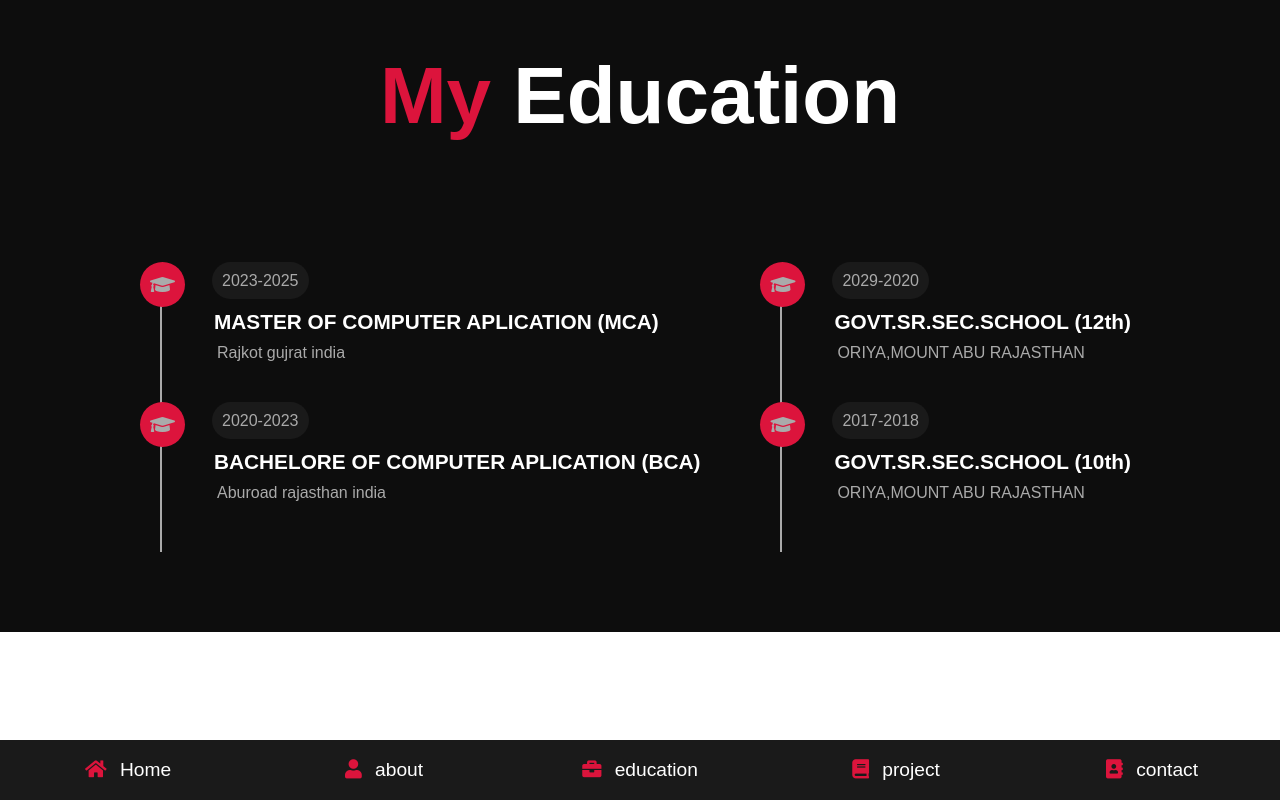
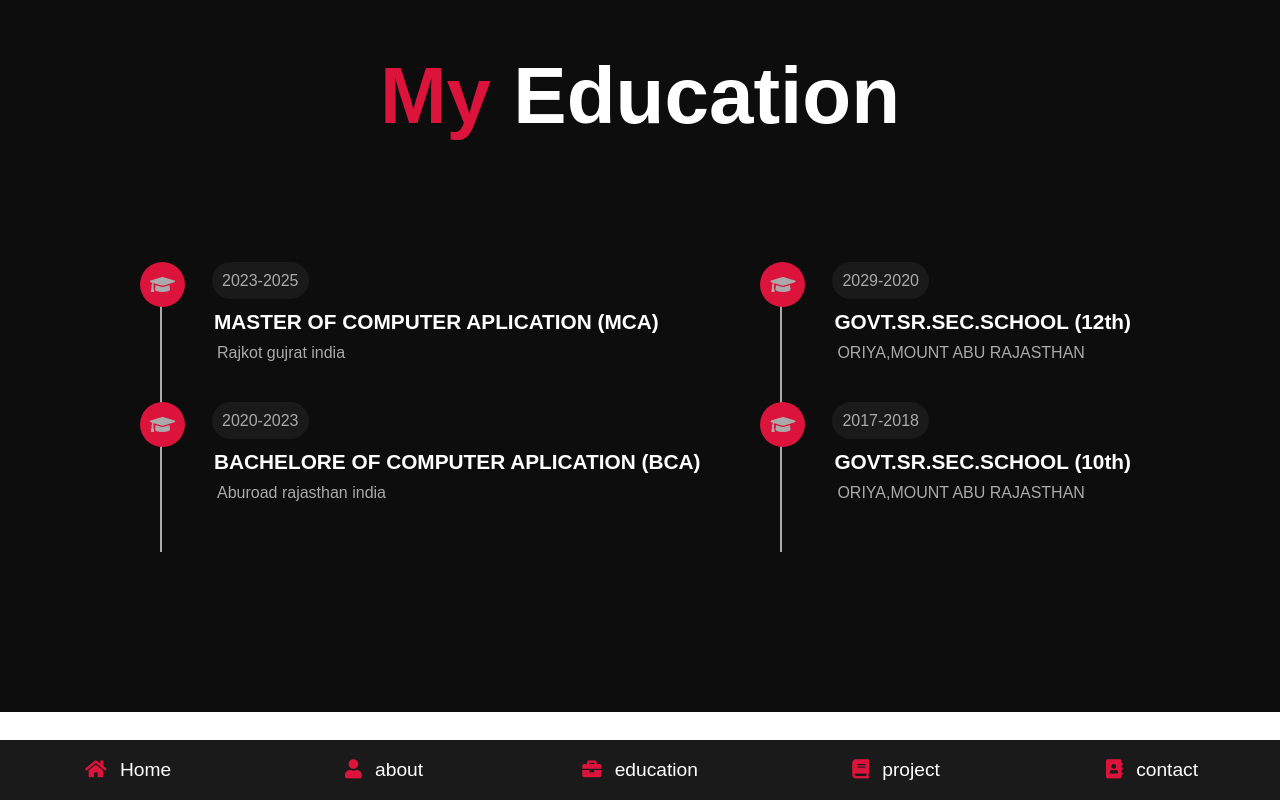
Before and after one commit to dhanraj644/portfolio, a React (Create React App) app: page /education in a window 1280 px wide. Built offline with nearby package versions, Linux system fonts and the light colour scheme.

Commit message:
first commit

```diff
--- a/package.json
+++ b/package.json
@@ -1,6 +1,6 @@
 {
   "name": "portfolio",
-  "homepage": " https://dhanraj644.github.io/portfolio/",
+  "homepage": " https://dhanraj644.github.io/",
   "version": "0.1.0",
   "private": true,
   "dependencies": {
--- a/src/App.css
+++ b/src/App.css
@@ -374,7 +374,7 @@
 }
 .education-page{
   width: 100%;
-  height: auto;
+  padding-bottom: 5rem;
   background-color: #0d0d0d;
 
 }
@@ -793,6 +793,15 @@ font-size: 1.3rem;
           width:100%;
         }
       }
+      @media screen and (max-width: 550px){
+
+        .left{
+          margin-left: -20px;
+        }
+        .form-div>form>.input2{
+          width: 93%;
+        }
+      }
       @media screen and (max-width: 425px){
 
         .left{
--- a/src/App.js
+++ b/src/App.js
@@ -13,6 +13,7 @@ return(
        <>
        <BrowserRouter>
        <Navbar/>
+
        <Routes>
         <Route exact path='/' element={<Home/>}/>
         <Route exact path='/about' element={<About/>}/>
--- a/src/componets/about.js
+++ b/src/componets/about.js
@@ -31,6 +31,7 @@ const About = () => {
         </div>
         </a>
         <div className='resume-page'>
+          <img></img>
         </div>
         <Skill/>
     </section>
--- a/src/componets/navbar.js
+++ b/src/componets/navbar.js
@@ -1,11 +1,11 @@
 import React from 'react'
 import {Link} from 'react-router-dom'
+
+
 
 function Navbar() {
   return (
     <>
-
-
     <nav className='nav-bar'>
         <Link to="/"> <i className="fas fa-home"></i> <span>Home</span> </Link>
         <Link to="/about"> <i className="fas fa-user"></i> <span>about</span> </Link>
```
Also changed, not shown: src/componets/home.js (line endings or trailing spaces).
